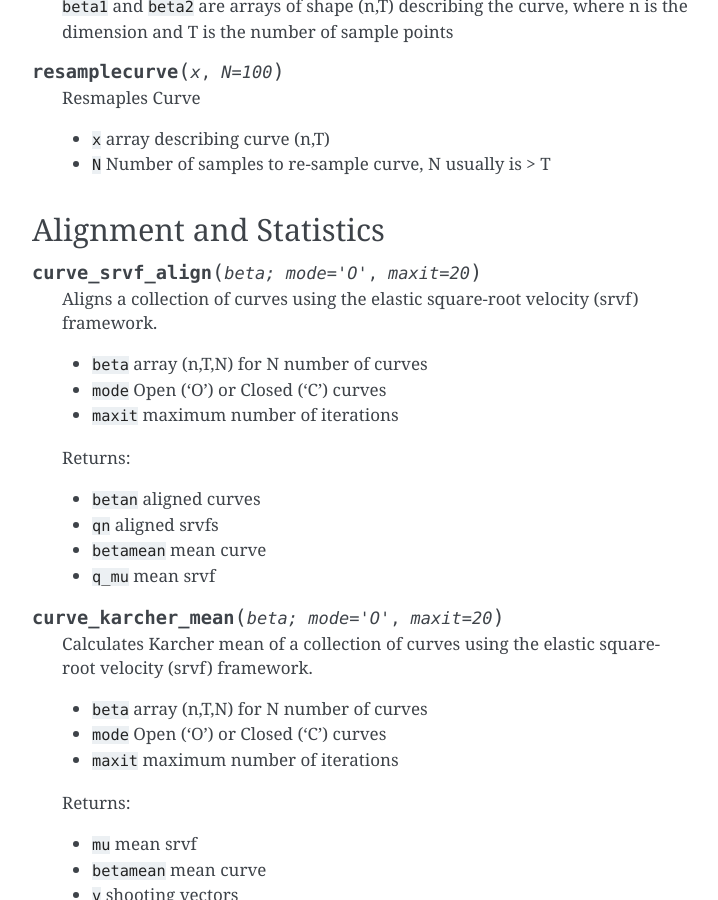
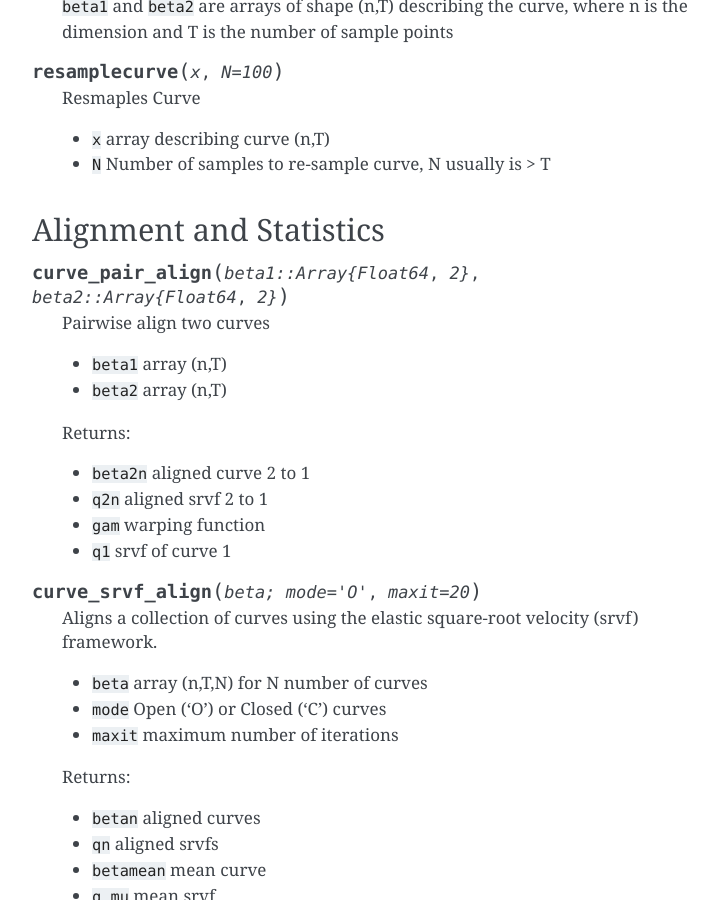
Before and after one commit to jdtuck/ElasticFDA.jl, a Sphinx documentation site: the page built from doc/source/curves.rst, in a window 1280 px wide and 900 px high, scrolled down 1065 px. Shown: the whole window, without its empty margins (388-1106 px from the left). Built offline with Sphinx 7.4.7, drawn with Linux system fonts in a browser that asks for light colours; formulas are drawn with MathJax 3.

Commit message:
make sure cleans before building c code and added curve pairwise align function

```diff
--- a/doc/source/curves.rst
+++ b/doc/source/curves.rst
@@ -51,6 +51,20 @@ SRVF Functions
 
 Alignment and Statistics
 ------------------------
+.. function:: curve_pair_align(beta1::Array{Float64,2}, beta2::Array{Float64,2})
+
+    Pairwise align two curves
+
+    + ``beta1`` array (n,T)
+    + ``beta2`` array (n,T)
+
+    Returns:
+
+    + ``beta2n`` aligned curve 2 to 1
+    + ``q2n`` aligned srvf 2 to 1
+    + ``gam`` warping function
+    + ``q1`` srvf of curve 1
+
 .. function:: curve_srvf_align(beta; mode='O', maxit=20)
 
     Aligns a collection of curves using the elastic square-root velocity (srvf) framework.
```
Also changed, not shown: 3 other files.
